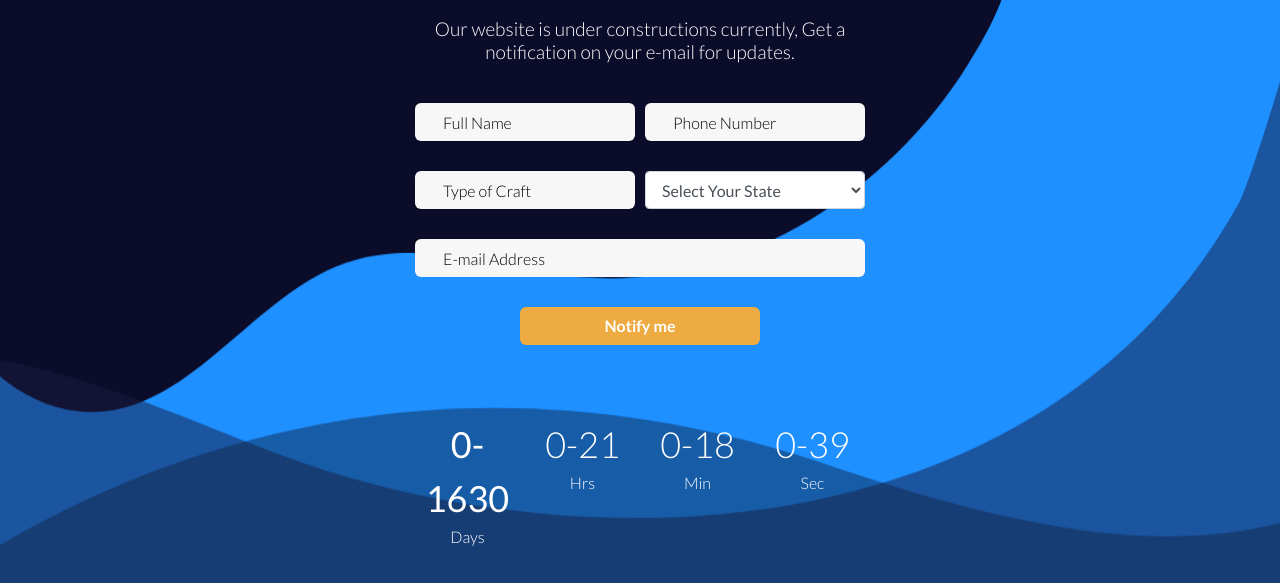
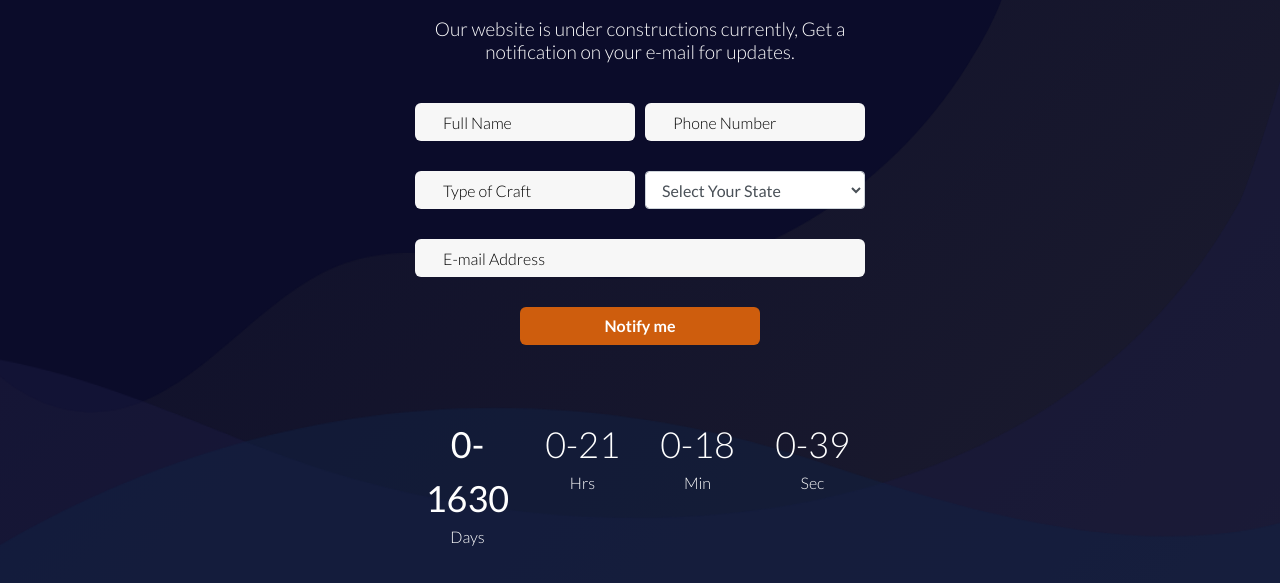
Before and after one commit to PrakharSharma75/form, a plain HTML site: page index.html in a window 1280 px wide. Shown: the part 325-908 px from the top of the page. Drawn offline with Linux system fonts and the light colour scheme.

Commit message:
done Scene!!

```diff
--- a/css/iosoon-theme15.css
+++ b/css/iosoon-theme15.css
@@ -15,8 +15,11 @@
     1 - General Styles
 ------------------------------------*/
 .form-body {
-    background-color: #1E90FF;
+    background: linear-gradient(135deg, #0B0C2A, #1C1C2E);
 }
+
+
+
 
 .form-body.gradient-bg {
     background-repeat: repeat-x;
@@ -290,13 +293,13 @@
 .form-content .btn.btn-primary {
     color: #fff;
     width: 240px;
-    background-color: #EDAB41;
+    background-color: #CE5D0D;
     -webkit-box-shadow: 0 0 0 rgba(0, 0, 0, 0.16);
     box-shadow: 0 0 0 rgba(0, 0, 0, 0.16);
 }
 
 .form-content .btn.btn-primary:hover, .form-content .btn.btn-primary:focus {
-    background-color: #e4a33c;
+    background-color:#CE4D0D;;
     -webkit-box-shadow: 0 5px 6px rgba(0, 0, 0, 0.16);
     box-shadow: 0 5px 6px rgba(0, 0, 0, 0.16);
 }
```
